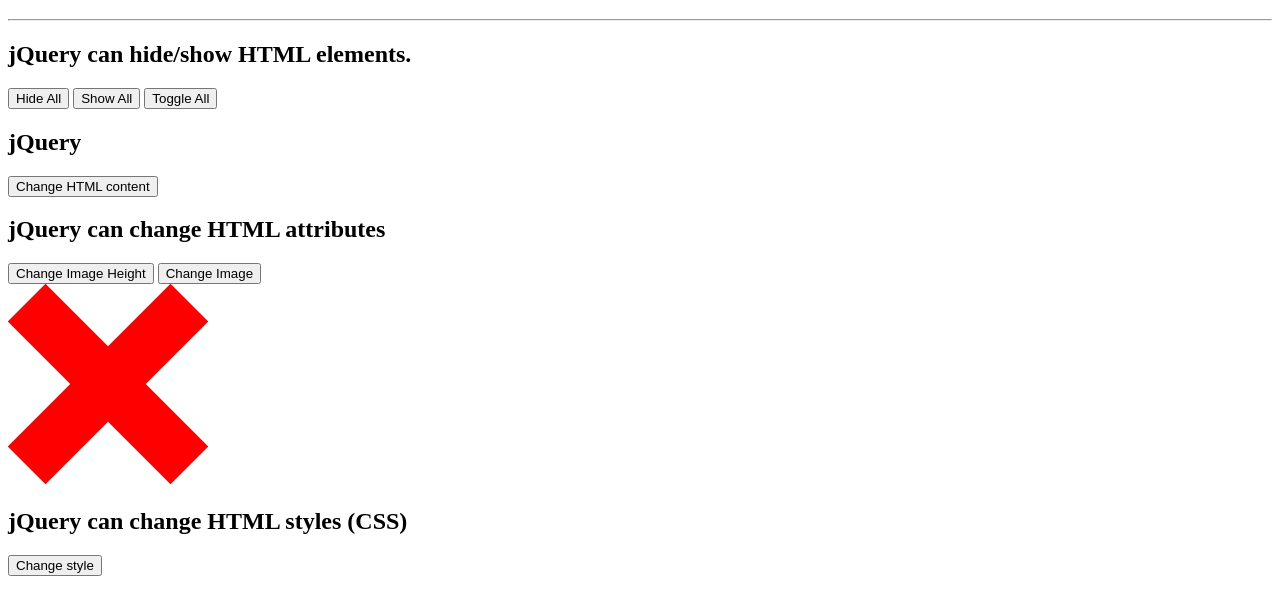
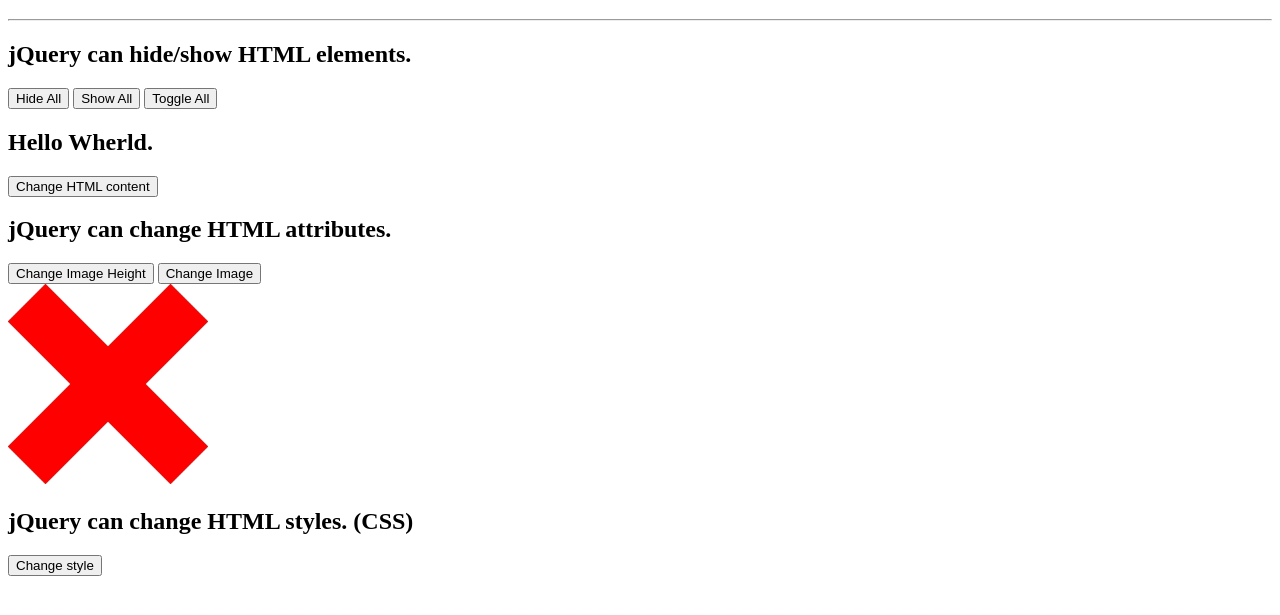
Before and after one commit to johnjay-balilo/game, a plain HTML site: page index.html in a window 1280 px wide. Both pictures are taken after a click on the button "Change HTML content". Shown: the part 61-676 px from the top of the page. Drawn offline with nearby package versions, Linux system fonts and the light colour scheme; a web font is replaced by a local one.

Commit message:
what can jquery do"

```diff
--- a/assets/css/style.css
+++ b/assets/css/style.css
@@ -4,7 +4,6 @@
 
 .blue {
 	color: blue;
-	font-size: 2em;
 	font-family: 'Unlock', cursive;
 }
 
--- a/assets/js/script.js
+++ b/assets/js/script.js
@@ -10,41 +10,45 @@
 
 
 $("#hide").click( () => {
-	$(".container").addClass("hidden")
+	$(".container").addClass("hidden");
 })
 
 $("#show").click( () => {
-	$(".container").removeClass("hidden")
+	$(".container").removeClass("hidden");
 })
 
+// $("#toggle").click( () => {
+// 	$(".container").toggleClass("hidden");
+// })
+
 $("#toggle").click( () => {
-	$(".container").toggleClass("hidden")
+	$(".container").toggle("display");
 })
 
 $("#changeHTML").click( () => {
-	$("#text").html("jQuery")
+	$("#text").text("Hello Wherld.");
 })
 
 // $("#changeHeight").click( () => {
-// 	$("img").css("height", 100)
+// 	$("img").css("height", 100);
 // })
 
 $("#changeHeight").click( () => {
-	$("img").toggleClass("smaller")
+	$("img").toggleClass("smaller");
 })
 
 // $("#changeImage").click( () => {
-// 	$("img").attr("src", "assets/images/o.jpg")
+// 	$("img").attr("src", "assets/images/o.jpg");
 // })
 
 $("#changeImage").click( () => {
-	$("img").toggleClass("o")
+	$("img").toggleClass("o");
 })
 
 // $("#changeStyle").click( () => {
-// 	$("#style").css("color", "blue")
+// 	$("#style").css("color", "blue");
 // })
 
 $("#changeStyle").click( () => {
-	$("#style").toggleClass("blue")
+	$("#style").toggleClass("blue");
 })
--- a/index.html
+++ b/index.html
@@ -29,12 +29,12 @@
 	<button id="toggle"> Toggle All </button>
 
 	<div class="container">
-		<h2 id="text"> Hello Werld. </h2>
+		<h2 id="text"> jQuery can change HTML content. </h2>
 		<button id="changeHTML"> Change HTML content </button>
 
 		<br>
 
-		<h2> jQuery can change HTML attributes </h2>
+		<h2> jQuery can change HTML attributes. </h2>
 		<button id="changeHeight"> Change Image Height </button>
 		<button id="changeImage"> Change Image </button>
 
@@ -44,7 +44,7 @@
 
 		<br>
 
-		<h2 id="style"> jQuery can change HTML styles (CSS) </h2>
+		<h2 id="style"> jQuery can change HTML styles. (CSS) </h2>
 		<button id="changeStyle"> Change style </button>
 
 
```
